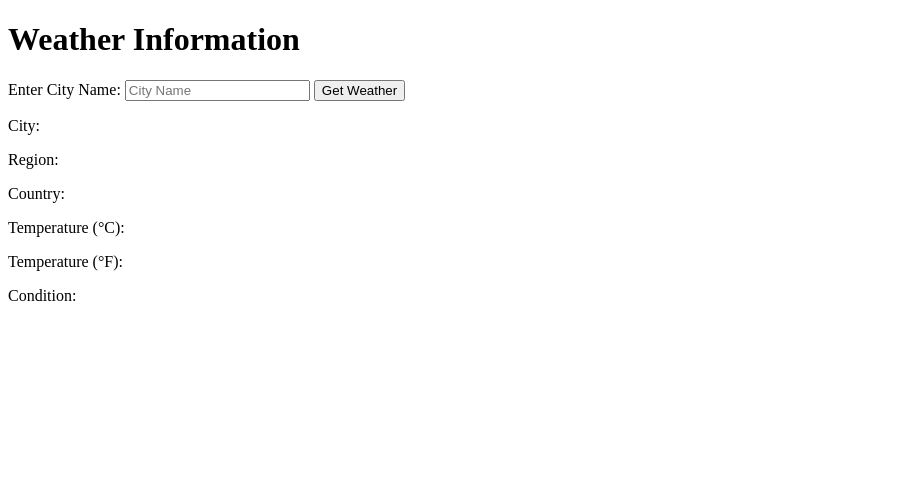
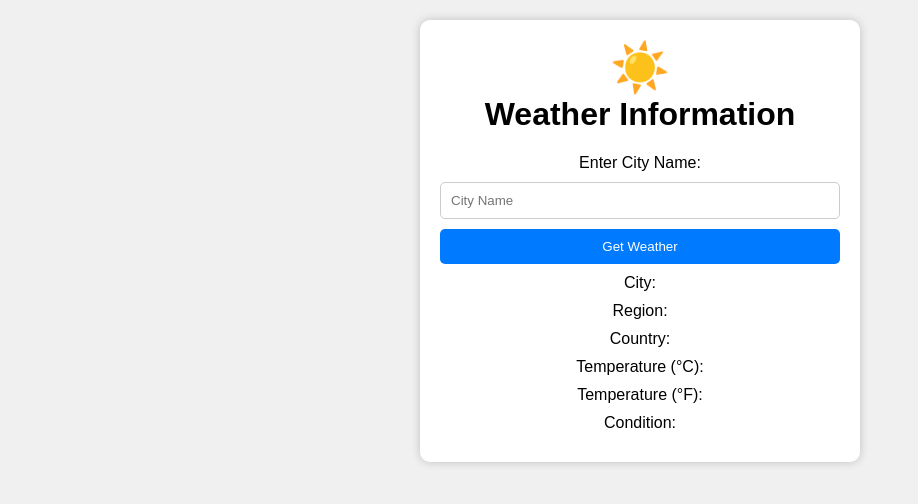
Before and after one commit to rishikeshgithu/Weather_Station, a plain HTML site: page templates/weather.html in a window 1280 px wide. Shown: the whole page, without its empty margins (0-918 px from the left). Drawn offline with Linux system fonts and the light colour scheme.

Commit message:
Update weather.html

```diff
--- a/templates/weather.html
+++ b/templates/weather.html
@@ -3,9 +3,72 @@
 
 <head>
     <title>Weather Information</title>
+    <style>
+        body {
+            font-family: Arial, sans-serif;
+            text-align: center;
+            background-color: #f0f0f0;
+            margin: 0;
+            padding: 20px;
+        }
+
+        #container {
+            max-width: 400px;
+            margin: 0 auto;
+            background-color: #fff;
+            padding: 20px;
+            border-radius: 10px;
+            box-shadow: 0 0 10px rgba(0, 0, 0, 0.2);
+        }
+
+        h1 {
+            margin-top: 0;
+        }
+
+        form {
+            display: flex;
+            flex-direction: column;
+        }
+
+        label {
+            margin-bottom: 10px;
+        }
+
+        input {
+            padding: 10px;
+            border: 1px solid #ccc;
+            border-radius: 5px;
+            margin-bottom: 10px;
+        }
+
+        button {
+            padding: 10px 20px;
+            background-color: #007BFF;
+            color: #fff;
+            border: none;
+            border-radius: 5px;
+            cursor: pointer;
+        }
+
+        button:hover {
+            background-color: #0056b3;
+        }
+
+        p {
+            margin: 10px 0;
+        }
+
+        #weather-icon {
+            font-size: 48px;
+            /* Adjust the size as needed */
+        }
+    </style>
 </head>
 
 <body>
+    <div id="container">
+        <div id="weather-icon">☀️</div>
+        <!-- Replace with your desired icon -->
         <h1>Weather Information</h1>
         <form id="weather-form">
             <label for="city-input">Enter City Name: </label>
@@ -18,6 +81,7 @@
         <p>Temperature (°C): <span id="temp_c"></span></p>
         <p>Temperature (°F): <span id="temp_f"></span></p>
         <p>Condition: <span id="condition"></span></p>
+    </div>
 
     <script>
         // JavaScript code to fetch data from the Python program
@@ -34,6 +98,7 @@
                     document.getElementById('temp_c').textContent = data.current.temp_c + " °C";
                     document.getElementById('temp_f').textContent = data.current.temp_f + " °F";
                     document.getElementById('condition').textContent = data.current.condition.text;
+                    // Set the icon here, e.g., document.getElementById('weather-icon').innerHTML = '<img src="icon.png" alt="Weather Icon">';
                 });
         });
     </script>
```
Lines whose indentation alone changed are shown as unchanged.
